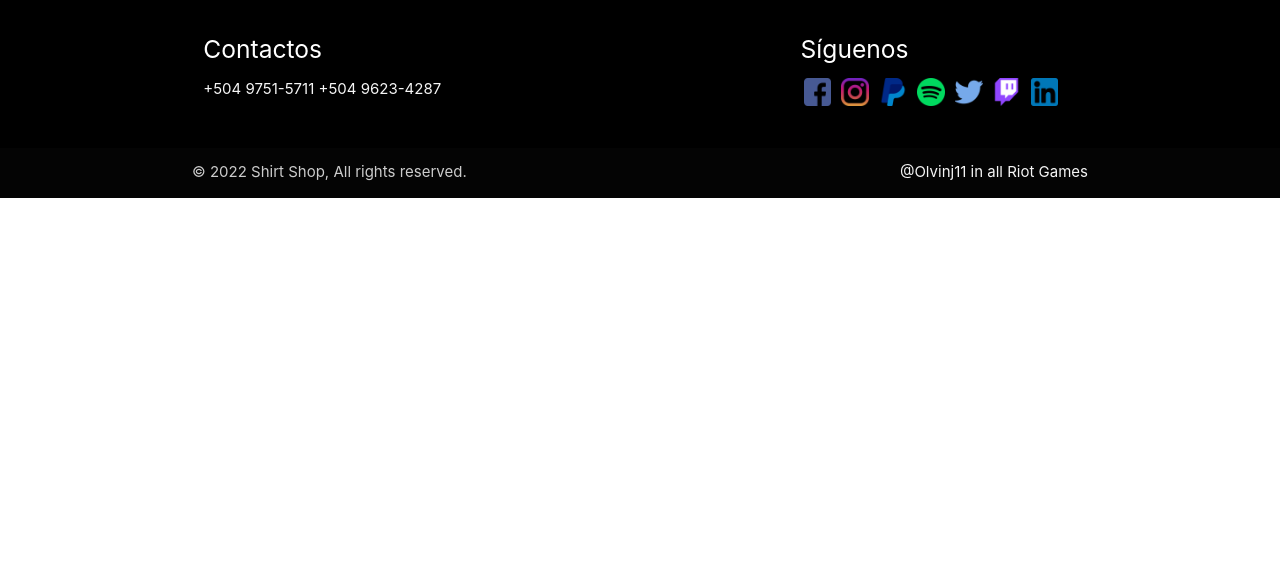
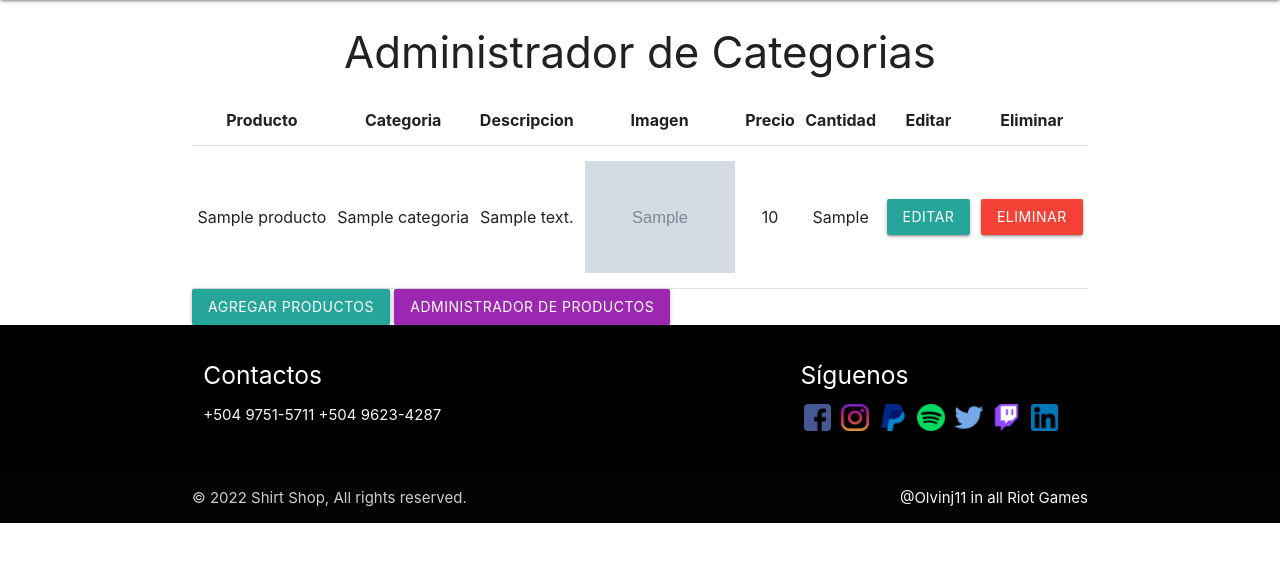
Before and after one commit to Olvinj11/Shirt-Short, a PHP site: page /proyecto_web/index.php?modulo=admin_categorias in a window 1280 px wide. Shown: the part 64-626 px from the top of the page. Run offline with PHP 8.4, Linux system fonts and the light colour scheme; tables that the repository leaves empty or names only in its code hold one stand-in row (values such as "Sample post"); grey boxes marked "Sample" are stand-in pictures.

Commit message:
cuarto commmit

```diff
--- a/modulos/admin_categorias.php
+++ b/modulos/admin_categorias.php
@@ -0,0 +1,75 @@
+<?php
+global $mysqli;
+global $urlweb;
+?>
+<h3 class="center">Administrador de Categorias</h3>
+<table class="white centered">
+    <thead>
+        <tr>
+            <th>Producto</th>
+            <th>Categoria</th>
+            <th>Descripcion</th>
+            <th>Imagen</th>
+            <th>Precio</th>
+            <th>Cantidad</th>
+            <th>Editar</th>
+            <th>Eliminar</th>
+        </tr>
+    </thead>
+    <tbody>
+        <?php
+            $strsql ="SELECT productos.idproducto, productos.nombre_producto, categorias.nombre_categoria, productos.descripcion, productos.url_imagen, productos.precio, productos.cantidad FROM `productos` INNER JOIN categorias ON categorias.idcategoria=productos.idcategoria";
+            if($stmt = $mysqli->prepare($strsql)){
+                $stmt->execute();
+                $stmt->store_result();
+                if($stmt->num_rows >0){
+                    $stmt->bind_result($idproducto, $nombre_producto, $categoria, $descripcion, $url_imagen, $precio, $cantidad);
+                    while($stmt->fetch()){
+                        ?>
+                        <tr id="<?php echo $idproducto ?>">
+                            <td><?php echo $nombre_producto?></td>
+                            <td><?php echo $categoria ?></td>
+                            <td><?php echo $descripcion?></td>
+                            <td><img src="<?php echo $url_imagen?>" alt="" width="150px"></td>
+                            <td><?php echo $precio ?></td>
+                            <td><?php echo $cantidad ?></td>
+                            <td><a href="<?php $urlweb ?>?modulo=editar_producto&idproducto=<?php echo $idproducto ?>" class="btn gray">Editar</a></td>
+                            <td><a class="btn red" href="javascript:eliminar(<?php echo $idproducto?>)">Eliminar</a></td>
+                        </tr>
+                        <?php
+                    }
+                }else{
+                    echo "No hay registros washo :(";
+                }
+            }else{
+                echo "No se pudo encontrar la consulta";
+            }
+        ?>
+
+    </tbody>
+</table>
+<a class="btn waves-light" href="<?php $urlweb ?>?modulo=agregar_producto">Agregar productos</a>
+
+<a class="btn waves-light purple" href="<?php $urlweb ?>?modulo=admin_productos">Administrador de Productos</a>
+<script>
+    function eliminar(idproducto)
+    {
+        var url = '<?php echo $urlweb ?>servicios/ws_admin_productos.php?accion=eliminar';
+        fetch(url, {
+            method: 'POST',
+            body: JSON.stringify({
+                "idproducto": idproducto
+            })
+        })
+        .then((response)=> response.json())
+        .then((data)=> {
+            console.log(data)
+            const row = document.getElementById(idproducto);
+            row.remove();
+
+        })
+        .catch((error)=>{
+            console.error(error);
+        })
+    }
+</script>
--- a/modulos/admin_productos.php
+++ b/modulos/admin_productos.php
@@ -50,7 +50,7 @@ global $urlweb;
 </table>
 <a class="btn waves-light" href="<?php $urlweb ?>?modulo=agregar_producto">Agregar productos</a>
 
-<a class="btn waves-light purple" href="">Administrador de Categorias</a>
+<a class="btn waves-light purple" href="<?php $urlweb ?>?modulo=admin_categorias">Administrador de Categorias</a>
 <script>
     function eliminar(idproducto)
     {
```
